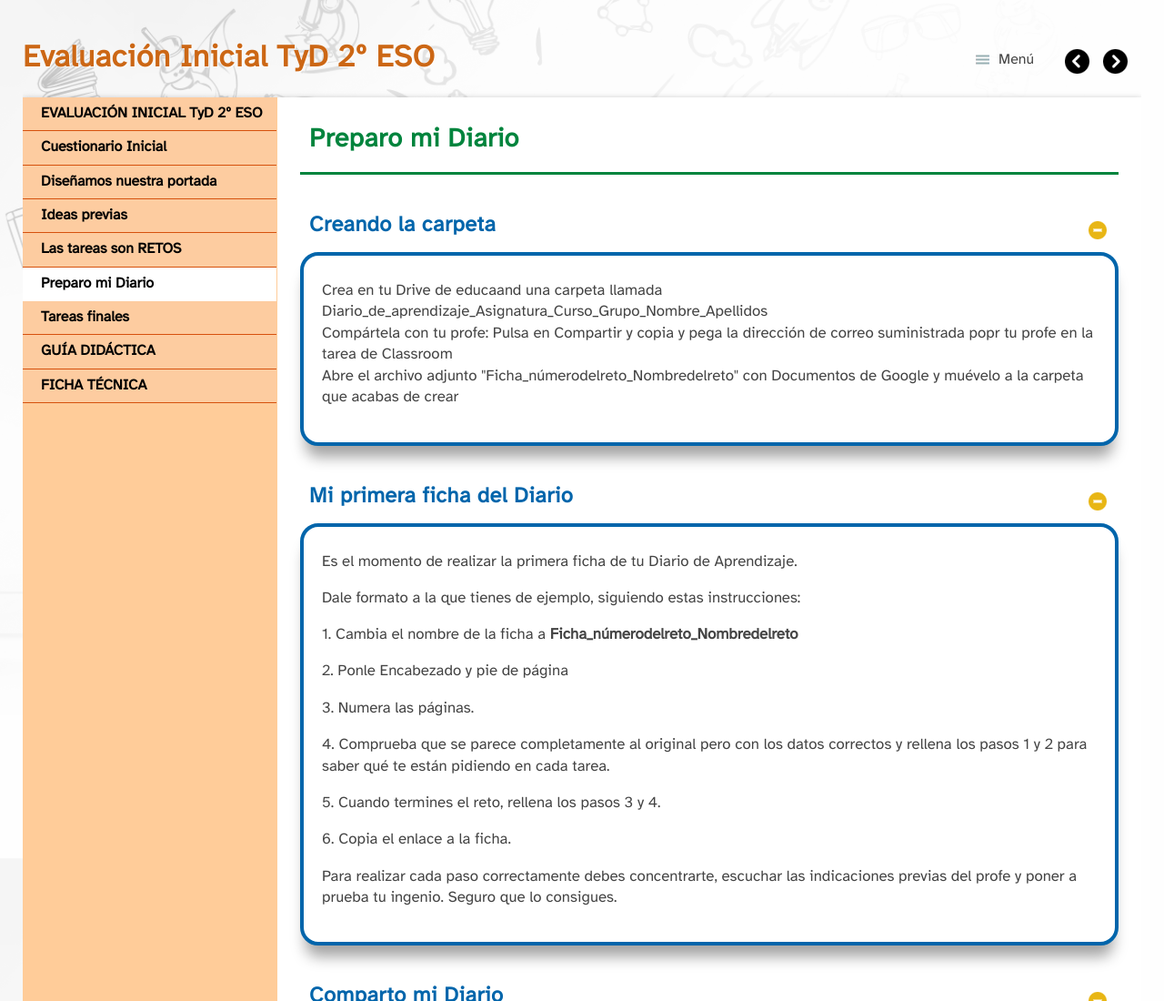
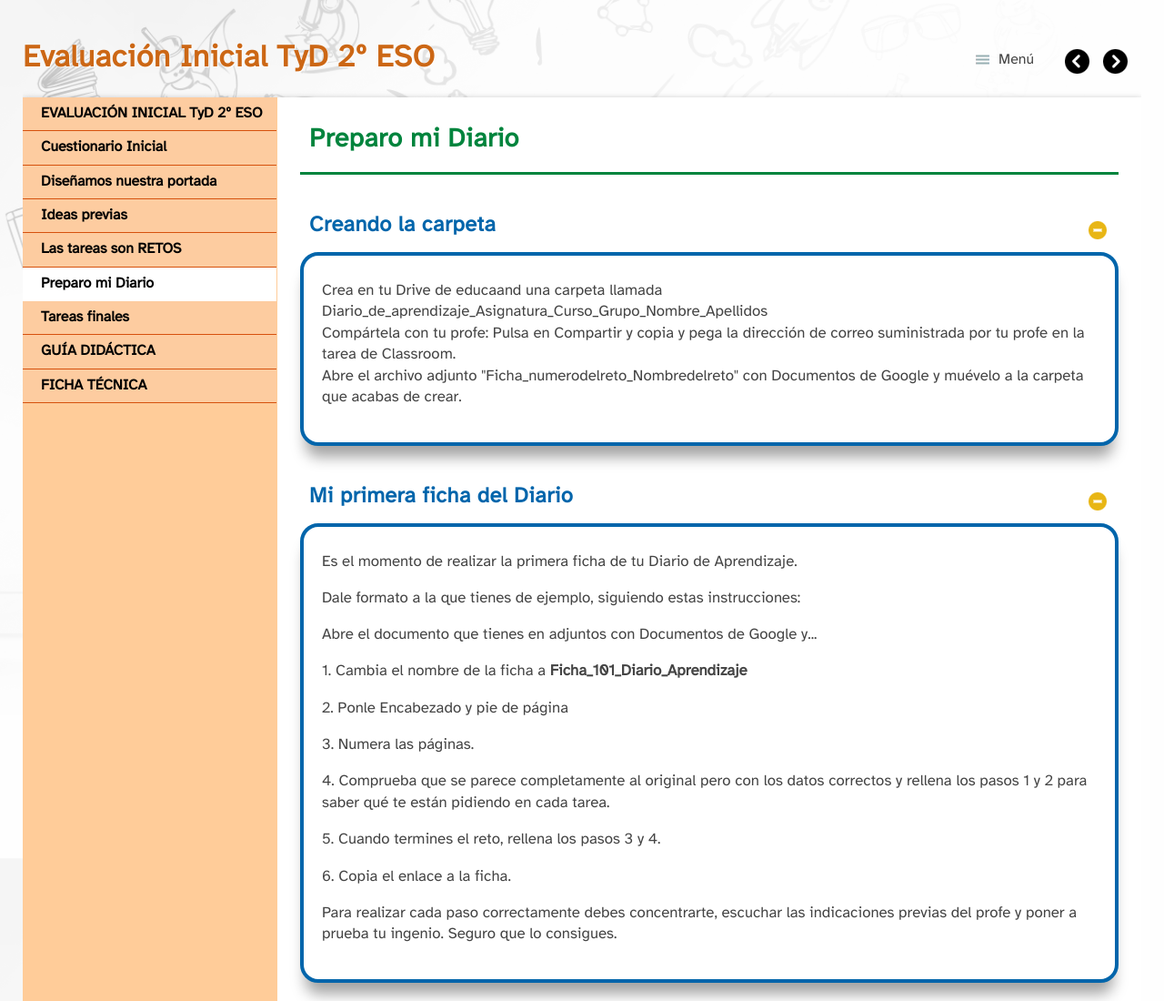
Before and after one commit to ramondor/TyD_2_ESO_01, a plain HTML site: page preparo_mi_diario.html in a window 1280 px wide. Shown: the top 1100 px of the page at 91% size. Drawn offline with Linux system fonts and the light colour scheme.

Commit message:
Add files via upload

```diff
--- a/preparo_mi_diario.html
+++ b/preparo_mi_diario.html
@@ -47,7 +47,7 @@
 <div class="iDevice_inner">
 <div class="iDevice_content_wrapper">
 <div id="ta14_19314_2" class="block iDevice_content">
-<div class="exe-text"><p>Crea en tu Drive de educaand una carpeta llamada Diario_de_aprendizaje_Asignatura_Curso_Grupo_Nombre_Apellidos <br />Compártela con tu profe: Pulsa en Compartir y copia y pega la dirección de correo suministrada popr tu profe en la tarea de Classroom<br />Abre el archivo adjunto "Ficha_númerodelreto_Nombredelreto" con Documentos de Google y muévelo a la carpeta que acabas de crear</p></div>
+<div class="exe-text"><p>Crea en tu Drive de educaand una carpeta llamada Diario_de_aprendizaje_Asignatura_Curso_Grupo_Nombre_Apellidos <br />Compártela con tu profe: Pulsa en Compartir y copia y pega la dirección de correo suministrada por tu profe en la tarea de Classroom.<br />Abre el archivo adjunto "Ficha_numerodelreto_Nombredelreto" con Documentos de Google y muévelo a la carpeta que acabas de crear.</p></div>
 </div>
 </div>
 </div>
@@ -61,7 +61,8 @@
 <div id="ta7_19293_2" class="block iDevice_content">
 <div class="exe-text"><p>Es el momento de realizar la primera ficha de tu Diario de Aprendizaje.</p>
 <p>Dale formato a la que tienes de ejemplo, siguiendo estas instrucciones:</p>
-<p>1. Cambia el nombre de la ficha a <strong>Ficha_númerodelreto_Nombredelreto</strong></p>
+<p>Abre el documento que tienes en adjuntos con Documentos de Google y...</p>
+<p>1. Cambia el nombre de la ficha a <strong>Ficha_101_Diario_Aprendizaje</strong></p>
 <p>2. Ponle Encabezado y pie de página</p>
 <p>3. Numera las páginas.</p>
 <p>4. Comprueba que se parece completamente al original pero con los datos correctos y rellena los pasos 1 y 2 para saber qué te están pidiendo en cada tarea.</p>
```
Also changed, not shown: ficha_tcnica.html (+1 -0 lines), index.html (+1 -1 lines).
